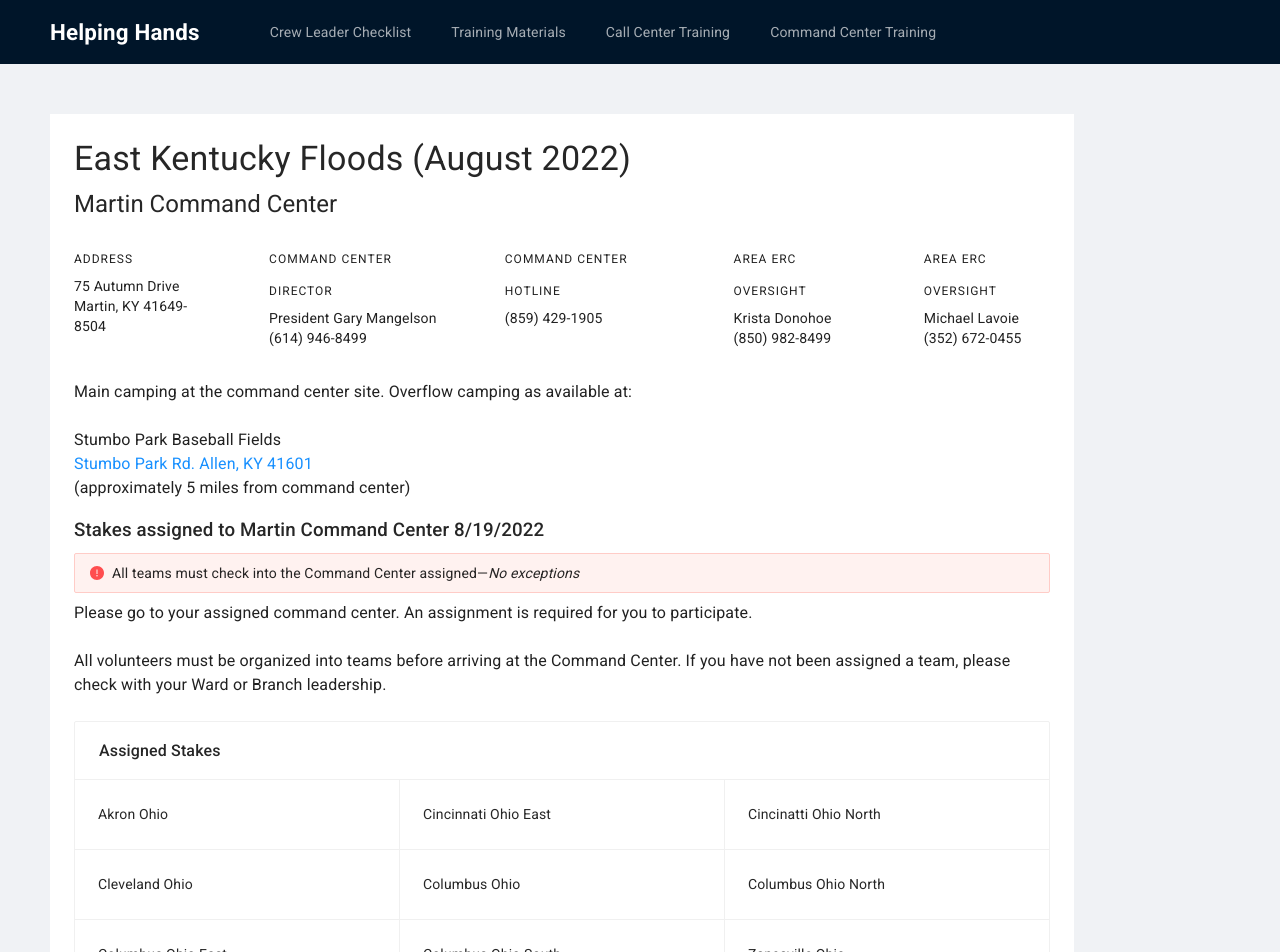
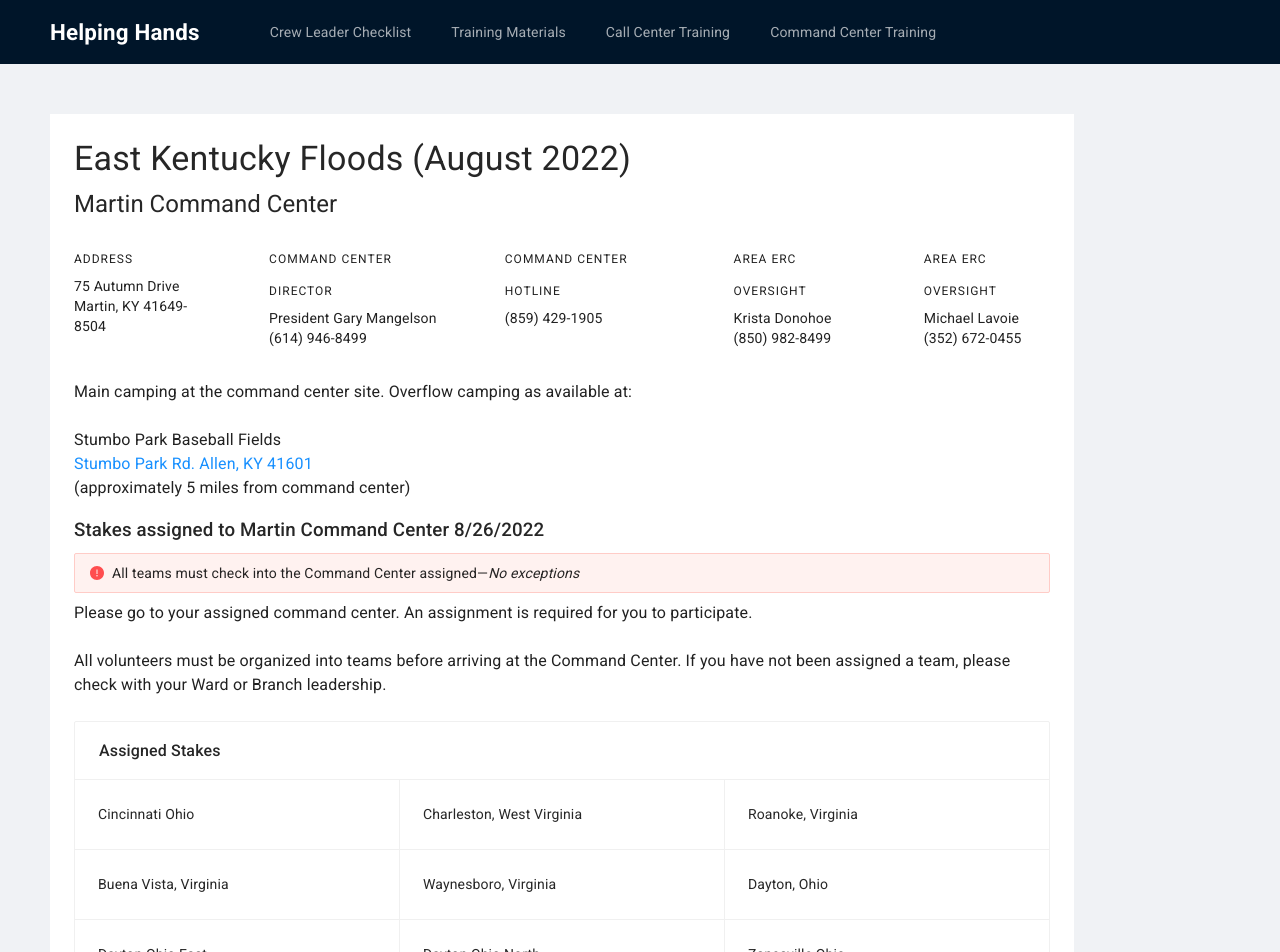
Before and after one commit to jaremieww/nase-disaster-relief, a React (Create React App) app: page /ky/martin in a window 1280 px wide. Shown: the top 952 px of the page. Built offline with nearby package versions, Linux system fonts and the light colour scheme.

Commit message:
Martin week 2 assignments

```diff
--- a/src/components/east-ky-floods/Assignments.tsx
+++ b/src/components/east-ky-floods/Assignments.tsx
@@ -8,7 +8,7 @@ type Props = {
 }
 
 const Assignments2 = ({ assignedStakes, commandCenterName }: Props) => <section>
-  <h3>Stakes assigned to {commandCenterName} Command Center 8/19/2022</h3>
+  <h3>Stakes assigned to {commandCenterName} Command Center 8/26/2022</h3>
   <Space direction='vertical'>
 
 
--- a/src/components/east-ky-floods/MartinCC.tsx
+++ b/src/components/east-ky-floods/MartinCC.tsx
@@ -45,14 +45,14 @@ const contacts = [
 ]
 
 const assignedStakes = [
-  'Akron Ohio',
-  'Cincinnati Ohio East',
-  'Cincinatti Ohio North',
-  'Cleveland Ohio',
-  'Columbus Ohio',
-  'Columbus Ohio North',
-  'Columbus Ohio East',
-  'Columbus Ohio South',
+  'Cincinnati Ohio',
+  'Charleston, West Virginia',
+  'Roanoke, Virginia',
+  'Buena Vista, Virginia',
+  'Waynesboro, Virginia',
+  'Dayton, Ohio',
+  'Dayton Ohio East',
+  'Dayton Ohio North',
   'Zanesville Ohio',
 ]
 
```
